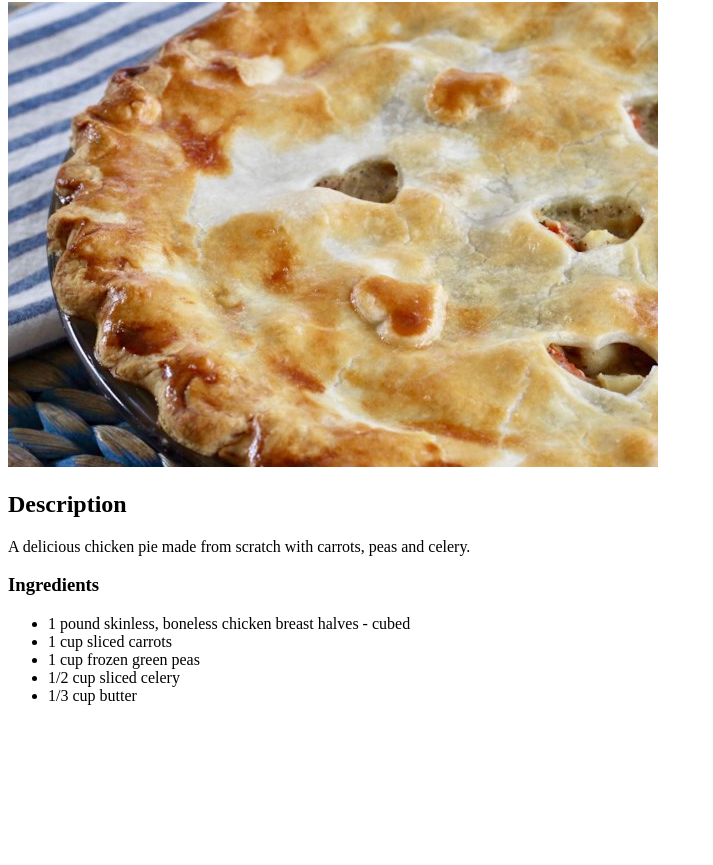
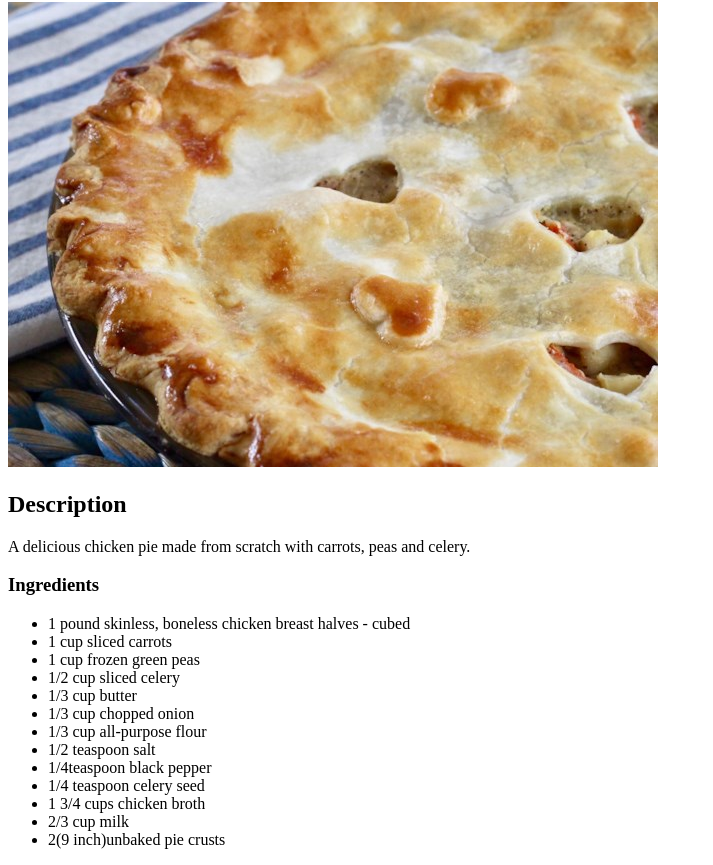
Before and after one commit to Layems/odin-recipes, a plain HTML site: page recipes/chickenpotpie.html in a window 1280 px wide. Shown: the part 78-943 px from the top of the page, without its empty margins (0-713 px from the left). Before the commit the page ends 800 px from the top, so only its background shows below. Drawn offline with Linux system fonts and the light colour scheme.

Commit message:
additional edits

```diff
--- a/recipes/chickenpotpie.html
+++ b/recipes/chickenpotpie.html
@@ -16,6 +16,15 @@
             <li>1 cup frozen green peas</li>
             <li>1/2 cup sliced celery</li>
             <li>1/3 cup butter</li>
+            <li>1/3 cup chopped onion</li>
+            <li>1/3 cup all-purpose flour</li>
+            <li>1/2 teaspoon salt</li>
+            <li>1/4teaspoon black pepper</li>
+            <li>1/4 teaspoon celery seed</li>
+            <li>1 3/4 cups chicken broth</li>
+            <li>2/3 cup milk</li>
+            <li>2(9 inch)unbaked pie crusts</li>
+
         </ul>
     </body>
 
```
